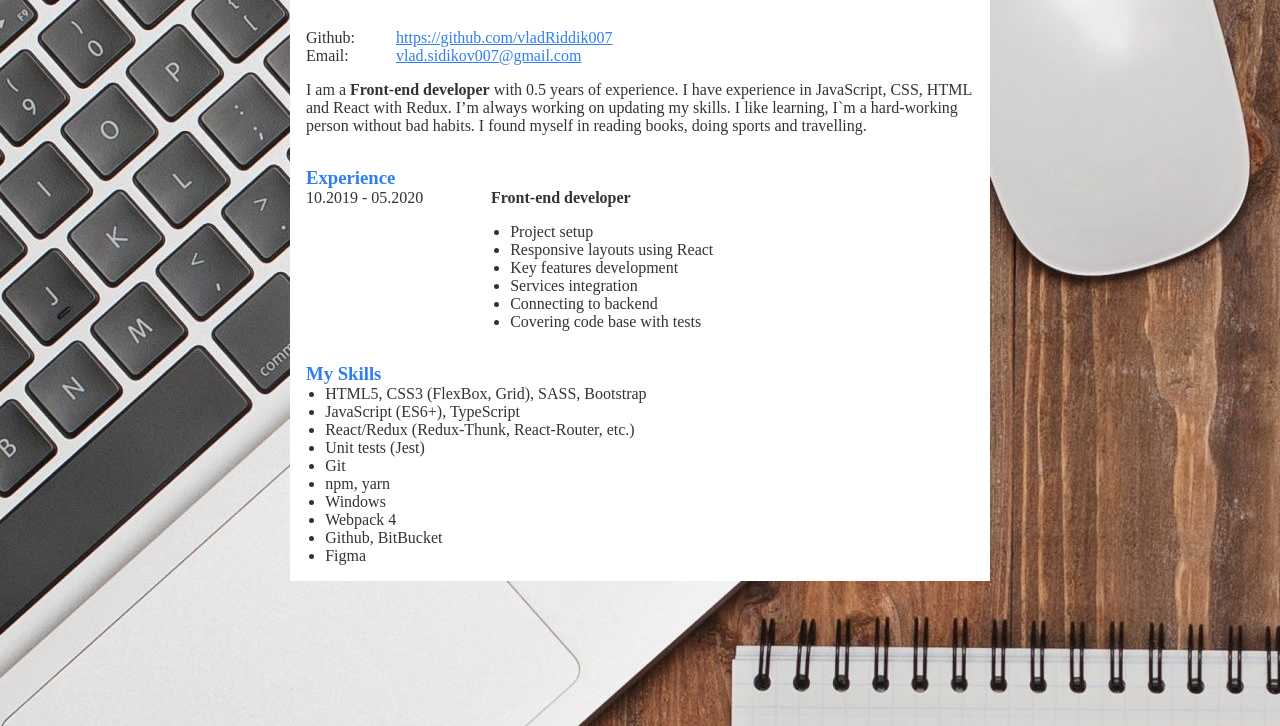
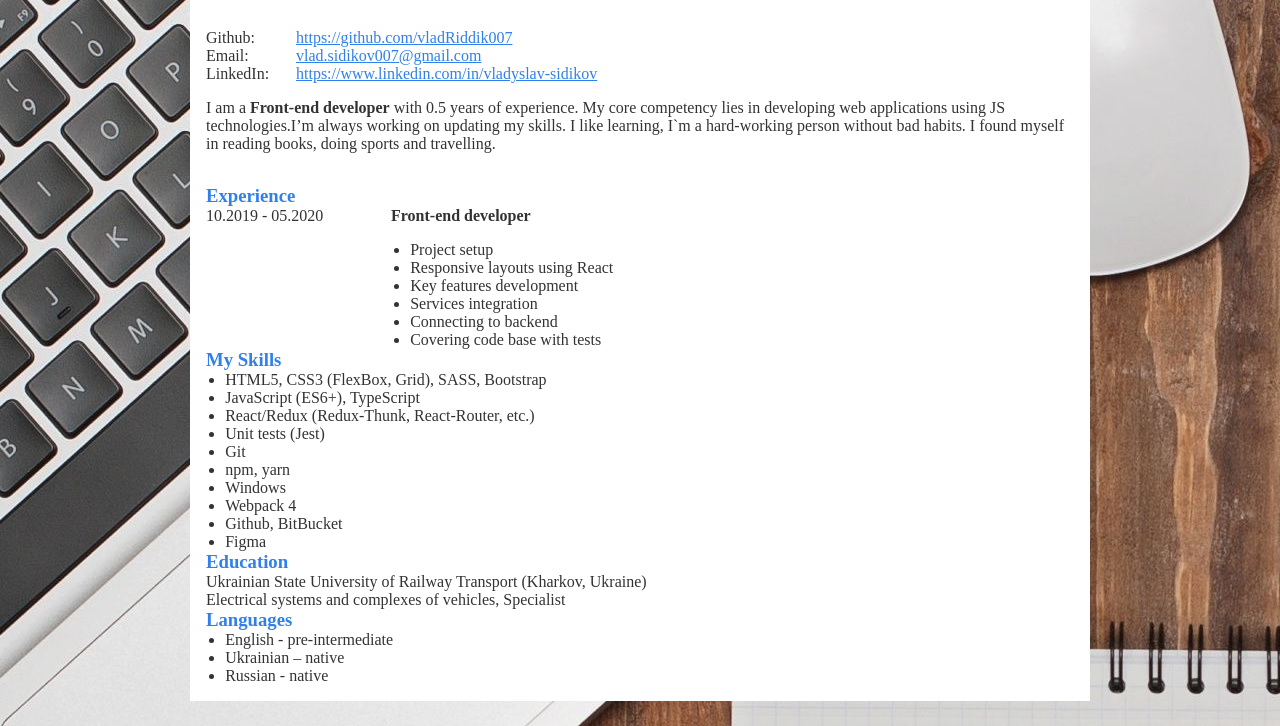
Before and after one commit to vladRiddik007/My-CV, a plain HTML site: page index.html in a window 1280 px wide. Shown: the part 74-800 px from the top of the page. Drawn offline with Linux system fonts and the light colour scheme.

Commit message:
added info

```diff
--- a/index.html
+++ b/index.html
@@ -12,7 +12,7 @@
       <header>
         <div>
           <h1>Vladyslav Sidikov</h1>
-          <h2>Front End Developer</h2>
+          <h2>Junior Front End Developer</h2>
         </div>
 
         <div class="theme-switch-wrapper">
@@ -45,13 +45,25 @@
               >
             </div>
           </div>
+          <div class="contact">
+            <div class="contact__type">
+              LinkedIn:
+            </div>
+            <div class="contact__value">
+              <a
+                href="https://www.linkedin.com/in/vladyslav-sidikov-7425a019b"
+                target="_blank"
+                >https://www.linkedin.com/in/vladyslav-sidikov</a
+              >
+            </div>
+          </div>
         </div>
         <div class="description">
-          I am a <b>Front-end developer</b> with 0.5 years of experience. I have
-          experience in JavaScript, CSS, HTML and React with Redux. I’m always
-          working on updating my skills. I like learning, I`m a hard-working
-          person without bad habits. I found myself in reading books, doing
-          sports and travelling.
+          I am a <b>Front-end developer</b> with 0.5 years of experience. My
+          core competency lies in developing web applications using JS
+          technologies.I’m always working on updating my skills. I like
+          learning, I`m a hard-working person without bad habits. I found myself
+          in reading books, doing sports and travelling.
         </div>
       </section>
 
@@ -77,9 +89,7 @@
             </div>
           </div>
         </div>
-      </main>
 
-      <footer class="section">
         <h3>My Skills</h3>
         <div>
           <ul>
@@ -95,9 +105,73 @@
             <li>Figma</li>
           </ul>
         </div>
-      </footer>
+
+        <h3>Education</h3>
+        <div class="description">
+          Ukrainian State University of Railway Transport (Kharkov, Ukraine)
+          <br />
+          Electrical systems and complexes of vehicles, Specialist
+        </div>
+
+        <h3>Languages</h3>
+        <div>
+          <ul>
+            <li>English - pre-intermediate</li>
+            <li>Ukrainian – native</li>
+            <li>Russian - native</li>
+          </ul>
+        </div>
+      </main>
+
+      <!-- <div> -->
+        <!-- <h1 id="description"></h1>
+        <ul>
+          <button onclick="toggleLanguage('English')">En</button>
+          <button onclick="toggleLanguage('Korean')">Ru</button>
+        </ul> -->
+
+        <!-- <a href="#eng" data-reload>EN</a>
+        <a href="#es" data-reload>RU</a>
+        <p id="hi">Welcome</p> -->
+
+      <!-- </div> -->
     </div>
 
-    <script src="script.js"></script>
+    <script src="script.js">
+
+      //===========================================
+      var dataReload = document.querySelectorAll("[data-reload]");
+
+      var language = {
+        eng: {
+          welcome: 'welcome'
+        },
+        es: {
+          welcome: 'Добро'
+        }
+      };
+
+      if (window.location.hash) {
+        if (window.location.hash === "/#es") {
+          hi.textContent = language.es.welcome;
+        }
+      }
+
+      for (i = 0; i <= dataReload.length; i++) {
+        dataReload[i].onclick = function() {
+          location.reload(true);
+        };
+      }
+      //===========================================
+      // function toggleLanguage(language) {
+      //   let description = document.getElementById("description");
+      //   if (language === "Korean") {
+      //     description.innerHTML = "Show Korean Text";
+      //   }
+      //   else {
+      //     description.innerHTML = "Show English Text";
+      //   }
+      // }
+    </script>
   </body>
 </html>
--- a/script.js
+++ b/script.js
@@ -14,4 +14,4 @@ const transition = () => {
   setTimeout(() => {
     document.documentElement.classList.remove("transition");
   }, 400);
-}
+};
--- a/style.css
+++ b/style.css
@@ -70,7 +70,7 @@ header {
 }
 
 .container {
-  max-width: 700px;
+  max-width: 900px;
   margin: 0 auto;
 }
 
```
